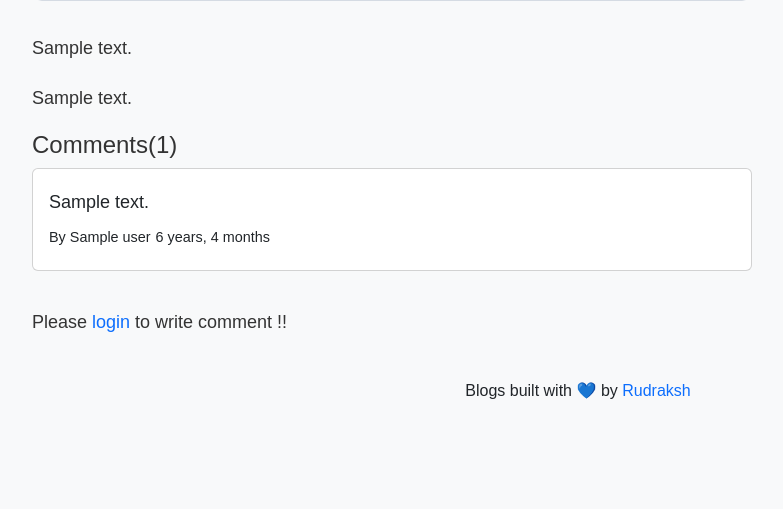
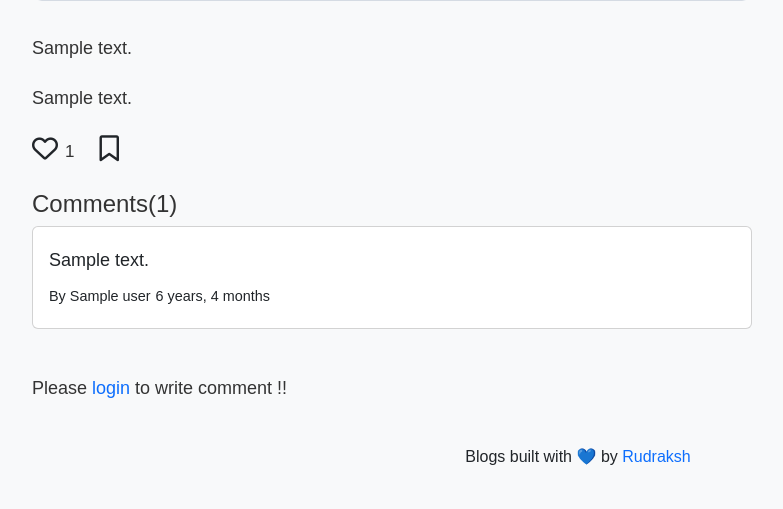
Before and after one commit to kushwahrudraksh3-png/TheBlogHub, a Django app: template templates/blogs.html in a window 1280 px wide. Shown: the part 835-1344 px from the top of the page, without its empty margins (62-845 px from the left). Before the commit the page ends 1234 px from the top, so only its background shows below. Run offline with Django 5.2, Linux system fonts and the light colour scheme; the template is opened without the code that fills it: most values are stand-ins (such as "Sample title", 1, 10 or a date in 2020); grey boxes marked "Sample" are stand-in pictures.

Commit message:
Like and Save feature

```diff
--- a/blogs/urls.py
+++ b/blogs/urls.py
@@ -2,5 +2,7 @@ from django.urls import path
 from . import views
 
 urlpatterns = [
-    path('<int:category_id>/', views.post_by_category, name='post_by_category')
+    path('<int:category_id>/', views.post_by_category, name='post_by_category'),
+    path('like/<slug:slug>/', views.like_blog, name='like_blog'),
+    path('save/<slug:slug>/', views.save_blog, name='save_blog'),
 ]
--- a/templates/blogs.html
+++ b/templates/blogs.html
@@ -1,15 +1,6 @@
 {% extends "base.html" %}
 
 {% block content %}
-
-
-<!DOCTYPE html>
-<html lang="en">
-
-<head>
-    <meta charset="UTF-8">
-    <meta name="viewport" content="width=device-width, initial-scale=1.0">
-    <title>Single Blog Page</title>
 
 <link href="https://cdn.jsdelivr.net/npm/bootstrap@5.3.3/dist/css/bootstrap.min.css" rel="stylesheet">
 
@@ -67,6 +58,34 @@
         color: #333;
     }
 
+    .action-icons {
+        display: flex;
+        align-items: center;
+        gap: 25px;
+        margin: 20px 0;
+    }
+
+    .action-box {
+        display: flex;
+        align-items: center;
+        gap: 7px;
+    }
+
+    .action-box a:hover {
+        text-decoration: none;
+    }
+
+    .action-box i {
+        font-size: 26px;
+        cursor: pointer;
+    }
+
+    .action-count {
+        font-size: 17px;
+        color: #333;
+        font-weight: 500;
+    }
+
     .sidebar-card {
         background: white;
         padding: 25px;
@@ -94,7 +113,6 @@
     }
 
     @media(max-width:768px) {
-
         .blog-title {
             font-size: 38px;
         }
@@ -104,10 +122,6 @@
         }
     }
 </style>
-
-</head>
-
-<body>
 
 <div class="container blog-container">
 
@@ -129,8 +143,7 @@
                 {{single_blog.category}}
             </span>
 
-                <img src="{{single_blog.featured_image.url}}"
-                    class="featured-image" alt="">
+            <img src="{{single_blog.featured_image.url}}" class="featured-image" alt="">
 
             <div class="blog-content">
 
@@ -141,11 +154,43 @@
                 <p>
                     {{single_blog.blog_body}}
                 </p>
+
+                <!-- LIKE AND SAVE ICONS START -->
+
+                <div class="action-icons">
+
+                    <div class="action-box">
+                        <a href="{% url 'like_blog' single_blog.slug %}">
+                            {% if liked %}
+                                <i class="fa-solid fa-heart text-danger"></i>
+                            {% else %}
+                                <i class="fa-regular fa-heart text-dark"></i>
+                            {% endif %}
+                        </a>
+                        <span class="action-count">{{like_count}}</span>
+                    </div>
+
+                    <div class="action-box">
+                        <a href="{% url 'save_blog' single_blog.slug %}">
+                            {% if saved %}
+                                <i class="fa-solid fa-bookmark text-primary"></i>
+                            {% else %}
+                                <i class="fa-regular fa-bookmark text-dark"></i>
+                            {% endif %}
+                        </a>
+                        <!-- <span class="action-count">{{save_count}}</span> -->
+                    </div>
+
+                </div>
+
+                <!-- LIKE AND SAVE ICONS END -->
+
                 <h4>Comments({{comment_count}})</h4>
+
                 {% if comments %}
 
                     {% for comment in comments %}
-                        <div class="card">
+                    <div class="card mb-2">
                         <div class="card-body">
                             <p class="card-text mb-0">{{ comment }}</p>
                             <span>
@@ -161,6 +206,7 @@
                 {% endif %}
 
                 <br>
+
                 <div class="form-group">
                     {% if user.is_authenticated %}
                     <form action="" method="post">
@@ -177,18 +223,12 @@
 
             </div>
 
-
         </div>
 
 
         <!-- SIDEBAR -->
 
         <div class="col-lg-4">
-
-                <!-- SEARCH -->
-
-
-
 
             <!-- CATEGORIES -->
 
@@ -202,7 +242,6 @@
                     {% for category in categories %}
                     <a href="{% url 'post_by_category' category.id %}">{{category.category_name}}</a>
                     {% endfor %}
-
                 </div>
 
             </div>
@@ -218,9 +257,8 @@
 
                 <div class="category-links">
                     {% for i in links %}
-                        <a href="{{i.link}}" target="_blank" >{{i.platform}}</a>
+                    <a href="{{i.link}}" target="_blank">{{i.platform}}</a>
                     {% endfor %}
-
                 </div>
 
             </div>
@@ -231,9 +269,4 @@
 
 </div>
 
-</body>
-
-</html>
-
-
 {% endblock content %}
```
Also changed, not shown: blogs/models.py (+18 -0 lines), blogs/views.py (+45 -2 lines), blogs/migrations/0006_like.py (added), blogs/migrations/0007_bloglike_blogsave_delete_like.py (added). Lines whose indentation alone changed are shown as unchanged.
